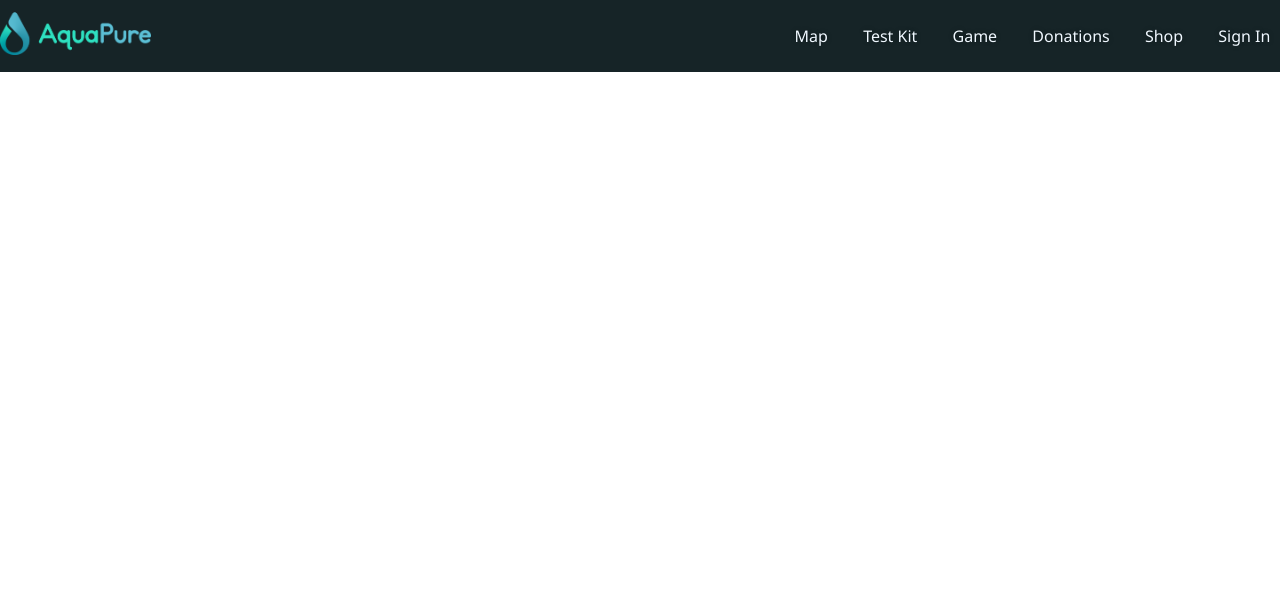
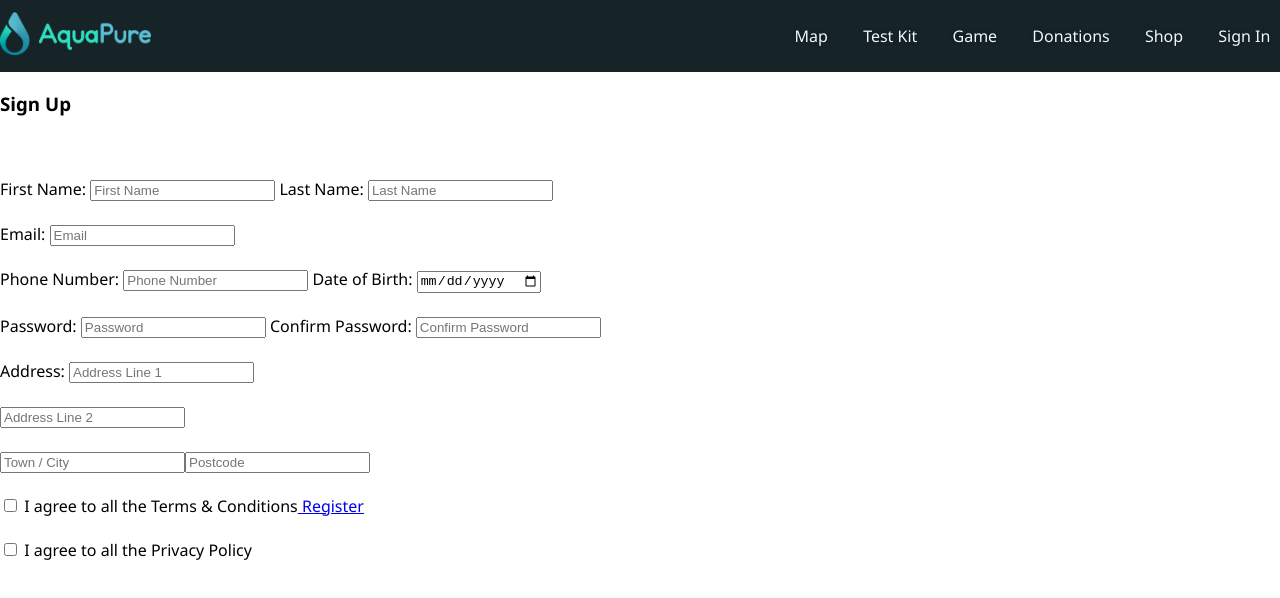
Before and after one commit to datMaul/AquaPure, a React (Create React App) app: page /signup in a window 1280 px wide. Shown: the top 598 px of the page. Built offline with nearby package versions, Linux system fonts and the light colour scheme.

Commit message:
Sign In - Sign Up - Forgot Password

```diff
--- a/src/App.js
+++ b/src/App.js
@@ -6,6 +6,8 @@ import Map from "./pages/map/Map";
 import Shop from "./pages/shop/Shop";
 import SignIn from "./pages/signin/SignIn";
 import Testkit from "./pages/testkit/Testkit";
+import SignUp from "./pages/signin/signup/SignUp";
+import ForgotPassword from "./pages/signin/forgotpassword/ForgotPassword";
 import { Route, Routes } from "react-router-dom";
 
 function App() {
@@ -21,6 +23,8 @@ function App() {
           <Route path="/signin" element={<SignIn />} />
           <Route path="/map" element={<Map />} />
           <Route path="/testkit" element={<Testkit />} />
+          <Route path="/signup" element={<SignUp />} />
+          <Route path="/forgotpassword" element={<ForgotPassword />} />
         </Routes>
       </div>
     </>
--- a/src/pages/signin/SignIn.js
+++ b/src/pages/signin/SignIn.js
@@ -1,3 +1,34 @@
+import { Link } from 'react-router-dom';
+
 export default function SignIn() {
-  return <h1>Sign In</h1>;
+  return (
+    <div className='SignIn'>
+      <div className='SignIn-Content'>
+        <h3> Sign In </h3>
+        <br/> <br/>
+
+          <form>
+            <label for = "email"> Email: </label>
+            <input type = "email" id = "email" name = "email" placeholder = "Email" required/>
+            <br/> <br/>
+
+            <label for = "password"> Password: </label>
+            <input type = "password" id = "password" name = "password" placeholder = "Password" required/>
+            <br/> <br/>
+
+            <input type = "checkbox" id = "rememberMe" name = "rememberMe"/>
+            <label for = "rememberMe"> Remember Me </label>
+
+            <input type = "submit" value = "Sign In"/>
+            <br/> <br/>
+
+            <Link to = "/ForgotPassword"> Forgot Password? </Link>
+            <br/> <br/>
+
+            <label for = "SigningUp"> Don't have an account </label>
+            <Link to = "/signup"> Sign Up Here</Link>
+          </form>
+      </div>
+    </div>
+  );
 }
--- /dev/null
+++ b/src/pages/signin/forgotpassword/ForgotPassword.js
@@ -0,0 +1,18 @@
+import { Link } from 'react-router-dom';
+
+export default function ForgotPassword() {
+  return (
+    <div className='ForgotPassword'>
+      <div className='ForgotPassword-Content'>
+        <h3> Forgot Password </h3>
+        <br/> <br/>
+
+        <form>
+            <label for = "email"> Email: </label>
+            <input type = "email" id = "email" name = "email" placeholder = "Email" required/>
+            <br/> <br/>
+        </form>
+      </div>
+    </div>
+  );
+}
--- /dev/null
+++ b/src/pages/signin/signup/SignUp.js
@@ -0,0 +1,60 @@
+import { Link } from 'react-router-dom';
+
+export default function SignUp() {
+  return (
+    <div className='SignUp'>
+      <div className='SignUp-Content'>
+        <h3> Sign Up </h3>
+        <br/> <br/>
+
+        <form>
+            <label for = "firstName"> First Name: </label>
+            <input type = "text" id = "firstName" name = "firstName" placeholder = "First Name" required/>
+
+            <label for = "lastName"> Last Name: </label>
+            <input type = "text" id = "lastName" name = "lastName" placeholder = "Last Name" required/>
+            <br/> <br/>
+
+            <label for = "email"> Email: </label>
+            <input type = "email" id = "email" name = "email" placeholder = "Email" required/>
+            <br/> <br/>
+
+            <label for = "phoneNumber"> Phone Number: </label>
+            <input type = "text" id = "phoneNumber" name = "phoneNumber" placeholder = "Phone Number" required/>
+
+            <label for = "dateOfBirth"> Date of Birth: </label>
+            <input type = "date" id = "dateOfBirth" name = "dateOfBirth" placeholder = "Date of Birth" required/>
+            <br/> <br/>
+
+            <label for = "password"> Password: </label>
+            <input type = "password" id = "password" name = "password" placeholder = "Password" required/>
+
+            <label for = "confirmPassword"> Confirm Password: </label>
+            <input type = "password" id = "confirmPassword" name = "confirmPassword" placeholder = "Confirm Password" required/>
+            <br/> <br/>
+
+            <label for = "address"> Address: </label>
+            <input type = "text" id = "addressLine1" name = "addressLine1" placeholder = "Address Line 1" required/>
+            <br/> <br/>
+
+            <input type = "text" id = "addressLine2" name = "addressLine2" placeholder = "Address Line 2" required/>
+            <br/> <br/>
+
+            <input type = "text" id = "townOrCity" name = "townOrCity" placeholder = "Town / City" required/>
+
+            <input type = "text" id = "postcode" name = "postcode" placeholder = "Postcode" required/>
+            <br/> <br/>
+
+            <input type = "checkbox" id = "termsAndConditions" name = "termsAndConditions" required/>
+            <label for = "termsAndConditions"> I agree to all the Terms & Conditions</label>
+
+            <Link to = "/" className = "registerButton" id = "registerButton1"> Register </Link>
+            <br/> <br/>
+
+            <input type = "checkbox" id = "privacyPolicy" name = "privacyPolicy" required/>
+            <label for = "privacyPolicy"> I agree to all the Privacy Policy</label>
+        </form>
+      </div>
+    </div>
+  );
+}
```
